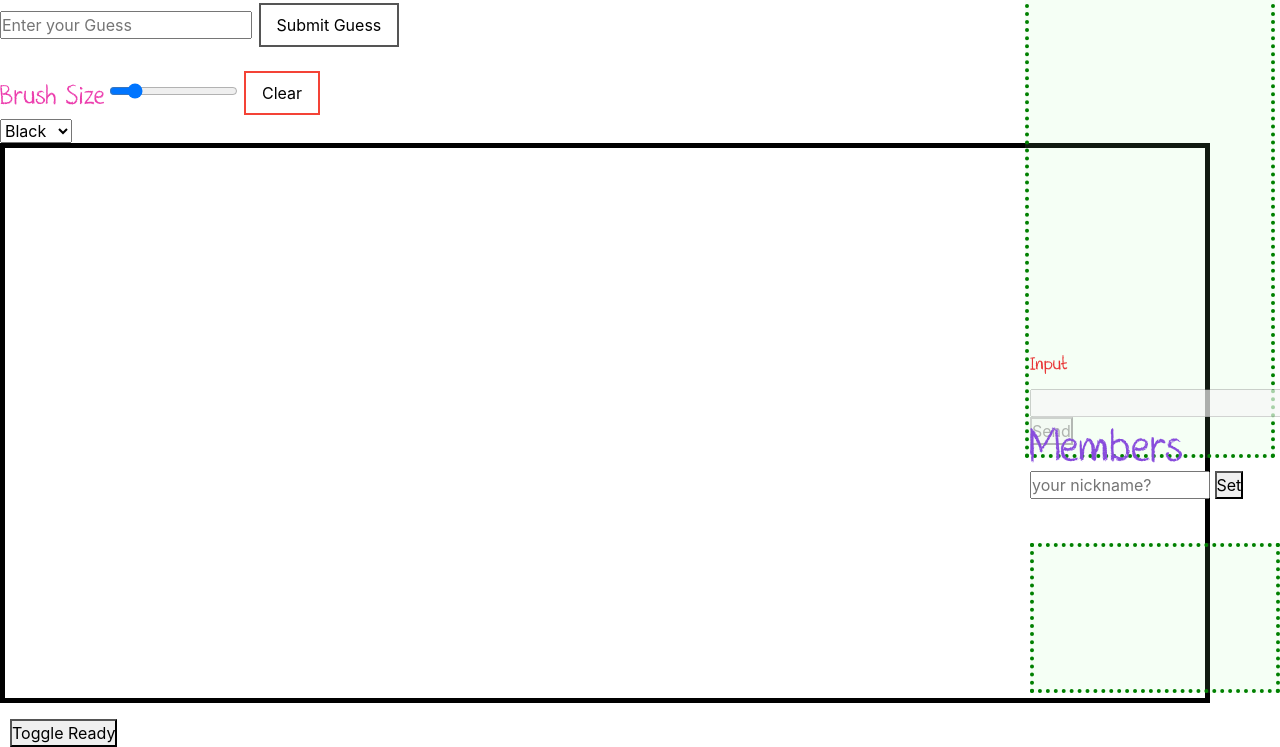
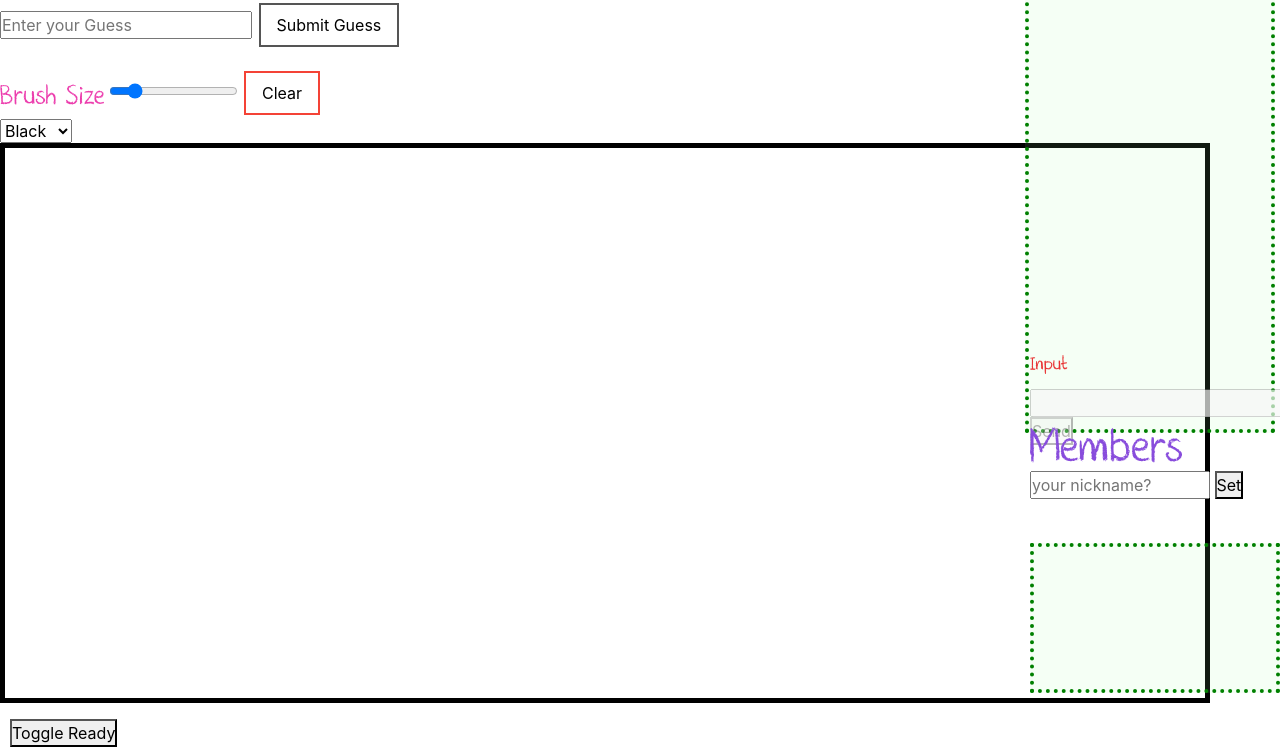
Before and after one commit to ajbarcenas/Do-Do-Doodle, a website: page client/index.html in a window 1280 px wide. Shown: the part 107-854 px from the top of the page. Drawn offline with nearby package versions, Linux system fonts and the light colour scheme; no server answers.

Commit message:
Fixed another styling error

```diff
--- a/client/style/style.css
+++ b/client/style/style.css
@@ -23,9 +23,9 @@ section#msgContainer {
   position: fixed;
   overflow: auto;
   right: 5px;
-  top: 95px;
+  top: 85px;
   width: 250px;
-  height: 470px;
+  height: 455px;
   border: 4px dotted green;
   background-color: rgba(152, 255, 152, 0.1);
 }
```
